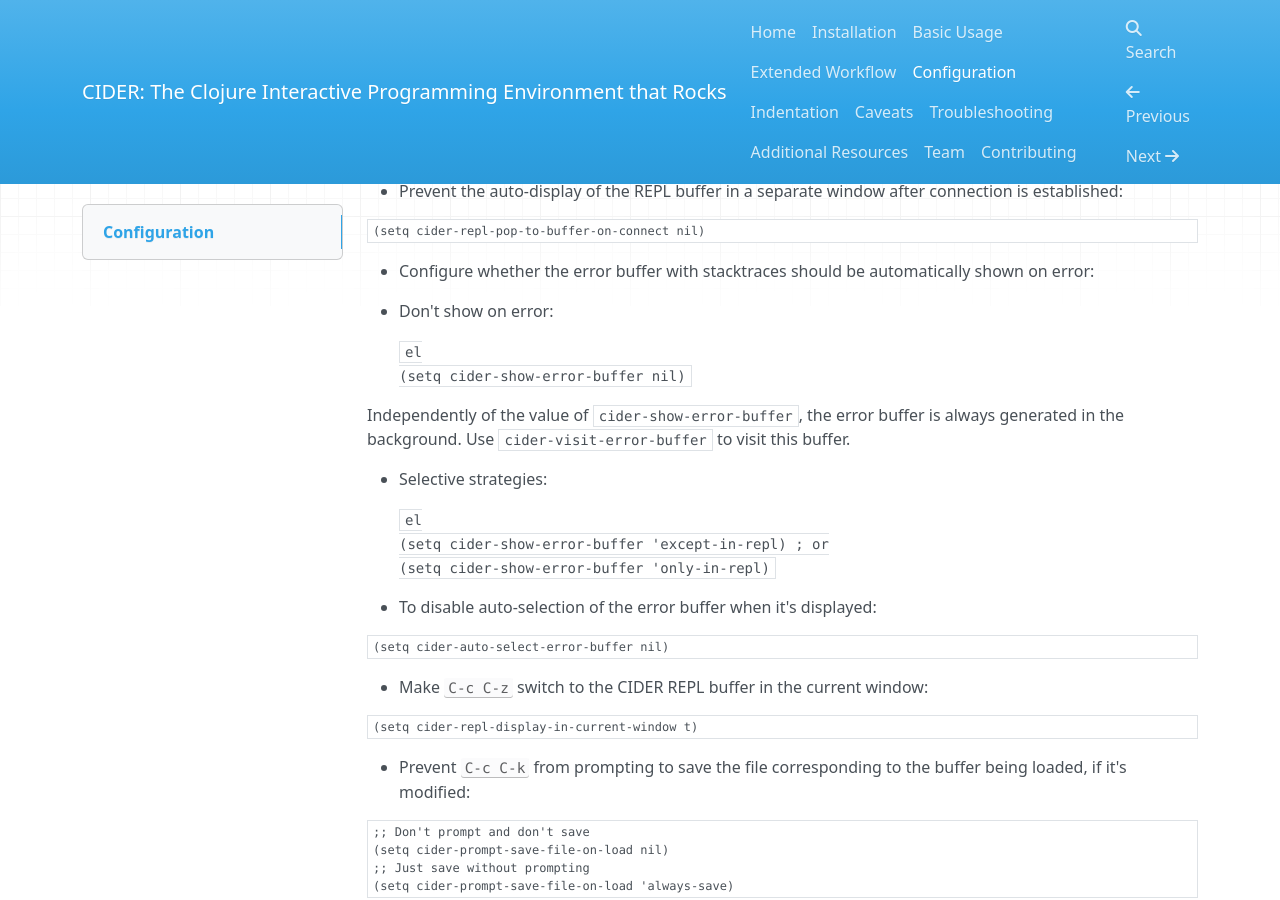
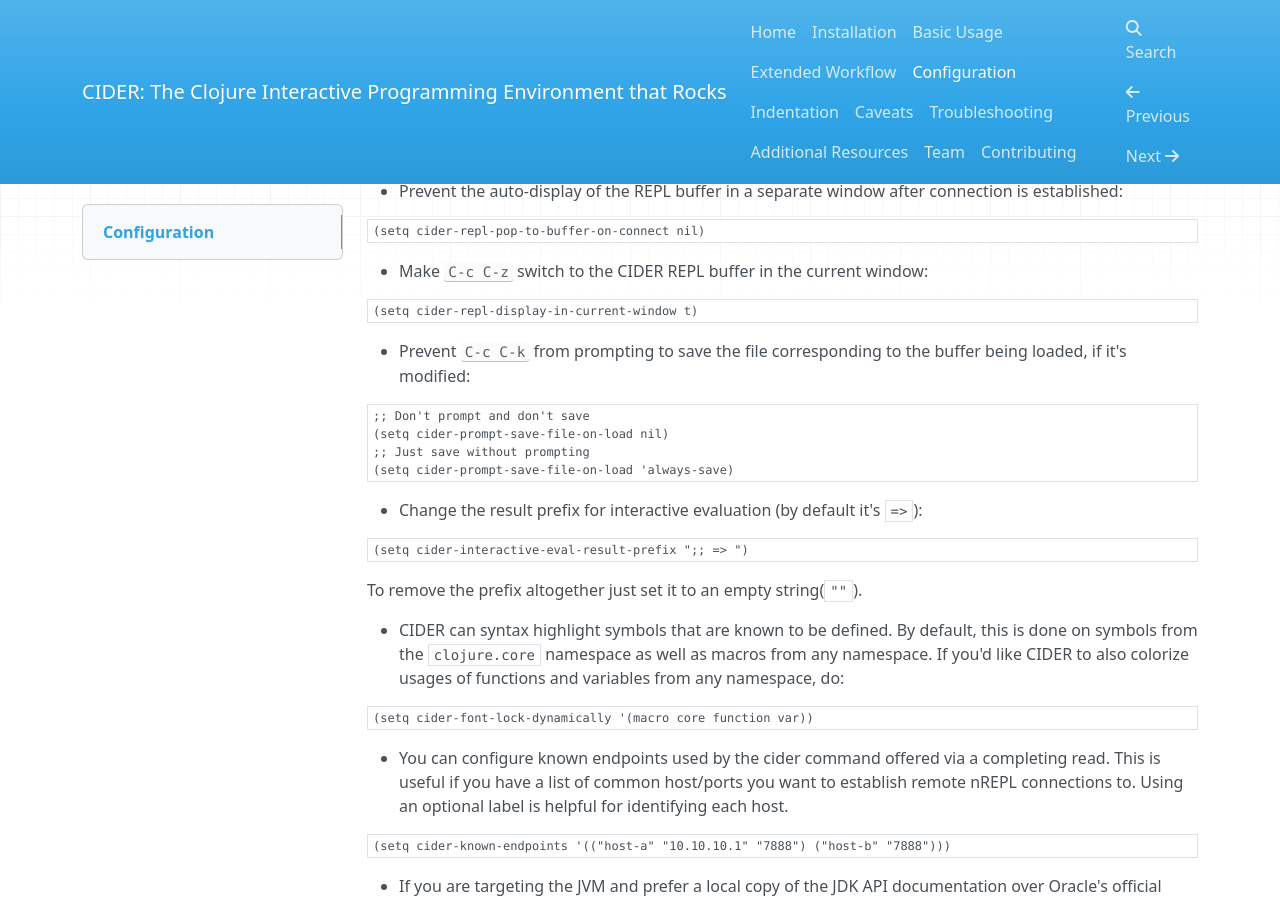
Before and after one commit to clojure-emacs/cider, an MkDocs documentation site: the page built from doc/configuration.md, in a window 1280 px wide and 900 px high, scrolled down 995 px. Built offline with MkDocs 1.6.1, drawn with Linux system fonts in a browser that asks for light colours; nearby versions of some CDN libraries; old or Windows-style settings are respelled for this version of MkDocs.

Commit message:
Move some stacktrace-related documentation

````diff
--- a/doc/configuration.md
+++ b/doc/configuration.md
@@ -67,32 +67,6 @@
 
 ```el
 (setq cider-repl-pop-to-buffer-on-connect nil)
-```
-
-* Configure whether the error buffer with stacktraces should be automatically
-  shown on error:
-
-  - Don't show on error:
-
-    ```el
-    (setq cider-show-error-buffer nil)
-    ```
-
-   Independently of the value of `cider-show-error-buffer`, the error buffer is
-   always generated in the background. Use `cider-visit-error-buffer` to visit
-   this buffer.
-
-  - Selective strategies:
-
-    ```el
-    (setq cider-show-error-buffer 'except-in-repl) ; or
-    (setq cider-show-error-buffer 'only-in-repl)
-    ```
-
-* To disable auto-selection of the error buffer when it's displayed:
-
-```el
-(setq cider-auto-select-error-buffer nil)
 ```
 
 * Make <kbd>C-c C-z</kbd> switch to the CIDER REPL buffer in the current window:
````
Also changed, not shown: doc/extended_workflow.md (+24 -0 lines).
